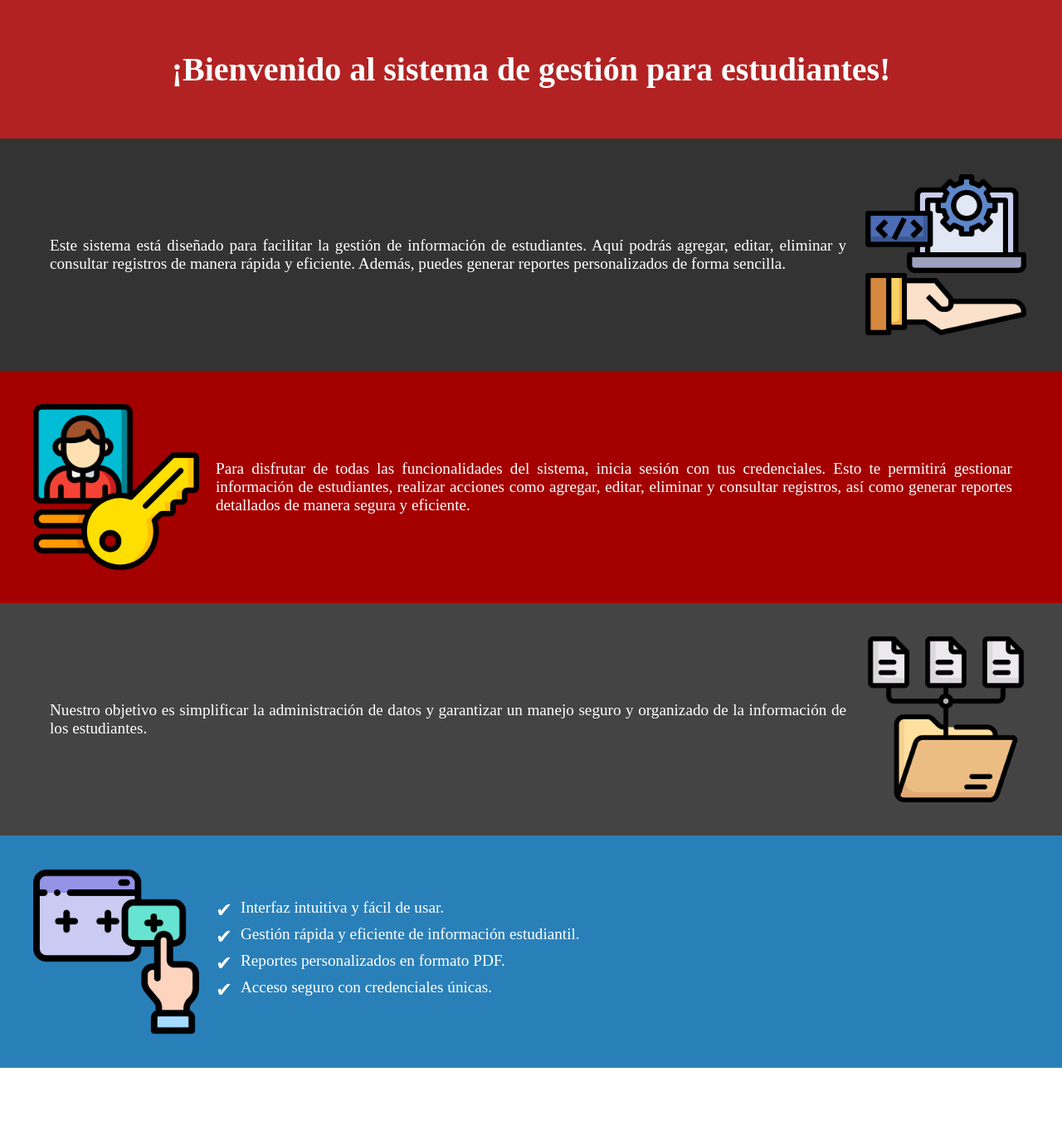
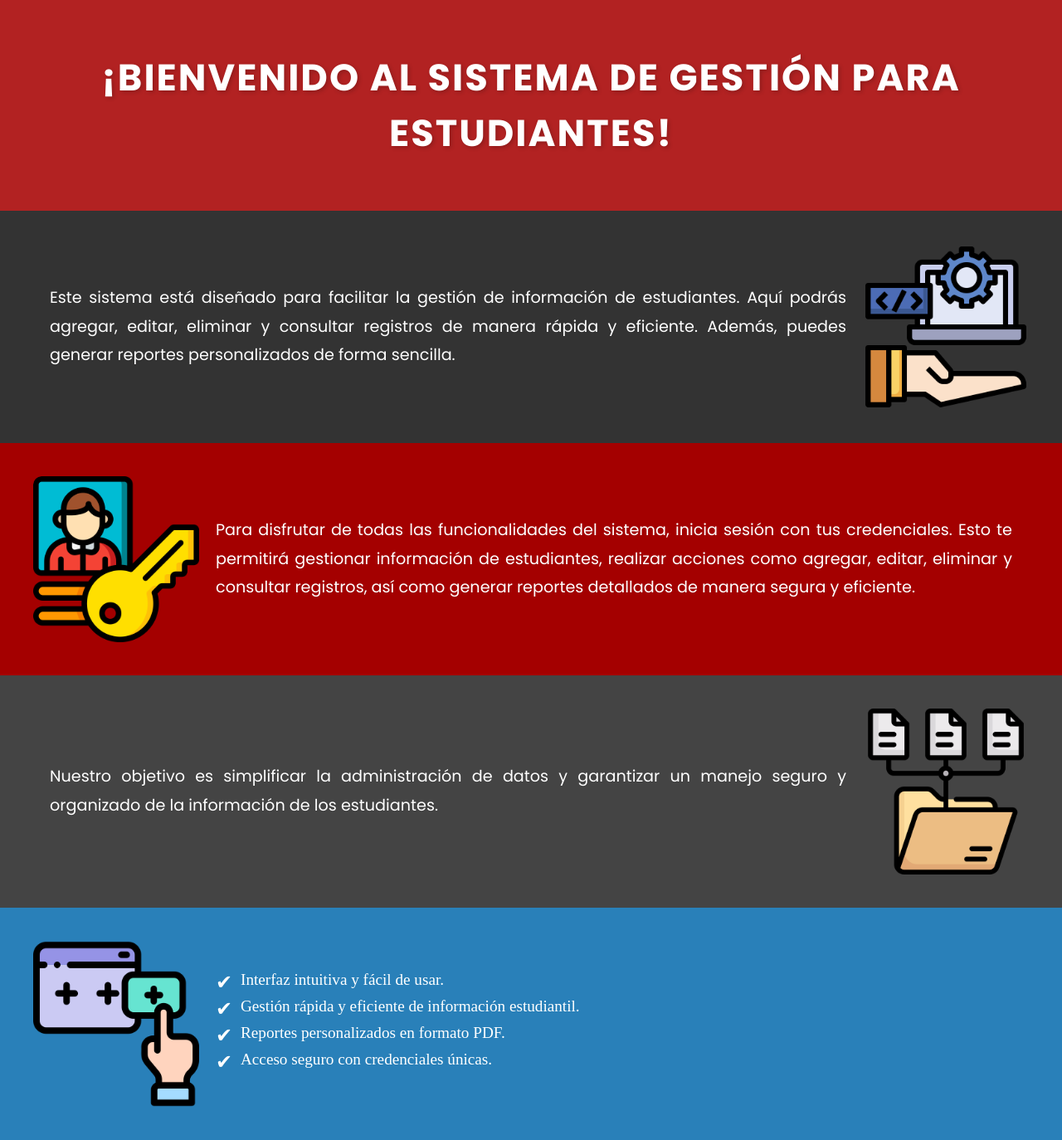
Before and after one commit to ArielParedesLozada/CompuVisual-P, a PHP site: page /Views/inicio.php in a window 1280 px wide. Shown: the whole page at 83% size. Run offline with PHP 8.4, Linux system fonts and the light colour scheme.

Commit message:
Se mejoro el diseño de la letra de Inicio.php.

```diff
--- a/Views/inicio.php
+++ b/Views/inicio.php
@@ -4,19 +4,22 @@
 <head>
     <meta charset="UTF-8">
     <meta name="viewport" content="width=device-width, initial-scale=1.0">
+    <link href="https://fonts.googleapis.com/css2?family=Poppins:wght@400;500;600;700&display=swap" rel="stylesheet">
     <link rel="stylesheet" href="css/inicio.css">
-    <title>Inicio</title>
+
 </head>
 
 <body>
     <section class="header">
-        <h1 class="titulo-principal">¡Bienvenido al sistema de gestión para estudiantes!</h1>
+        <h1>¡Bienvenido al sistema de gestión para estudiantes!</h1>
     </section>
 
     <section class="descripcion">
         <div class="contenido">
             <p>
-                Este sistema está diseñado para facilitar la gestión de información de estudiantes. Aquí podrás agregar, editar, eliminar y consultar registros de manera rápida y eficiente. Además, puedes generar reportes personalizados de forma sencilla.
+                Este sistema está diseñado para facilitar la gestión de información de estudiantes. Aquí podrás agregar,
+                editar, eliminar y consultar registros de manera rápida y eficiente. Además, puedes generar reportes
+                personalizados de forma sencilla.
             </p>
             <img src="img/descripcion.png" alt="Estudiantes gestionando información">
         </div>
@@ -26,7 +29,9 @@
         <div class="contenido">
             <img src="img/indicaciones.png" alt="Indicaciones del sistema">
             <p>
-                Para disfrutar de todas las funcionalidades del sistema, inicia sesión con tus credenciales. Esto te permitirá gestionar información de estudiantes, realizar acciones como agregar, editar, eliminar y consultar registros, así como generar reportes detallados de manera segura y eficiente.
+                Para disfrutar de todas las funcionalidades del sistema, inicia sesión con tus credenciales. Esto te
+                permitirá gestionar información de estudiantes, realizar acciones como agregar, editar, eliminar y
+                consultar registros, así como generar reportes detallados de manera segura y eficiente.
             </p>
         </div>
     </section>
@@ -34,7 +39,8 @@
     <section class="proposito">
         <div class="contenido">
             <p>
-                Nuestro objetivo es simplificar la administración de datos y garantizar un manejo seguro y organizado de la información de los estudiantes.
+                Nuestro objetivo es simplificar la administración de datos y garantizar un manejo seguro y organizado de
+                la información de los estudiantes.
             </p>
             <img src="img/proposito.png" alt="Propósito del sistema">
         </div>
--- a/css/inicio.css
+++ b/css/inicio.css
@@ -1,3 +1,4 @@
+/* Estilo Base */
 body,
 html {
     margin: 0;
@@ -22,12 +23,6 @@ section {
     margin: 0;
 }
 
-.titulo-principal {
-    font-size: 2.5rem;
-    margin: 0;
-    font-weight: bold;
-}
-
 .descripcion {
     background-color: #333333;
 }
@@ -42,6 +37,26 @@ section {
 
 .beneficios {
     background-color: #2980b9;
+}
+
+h1 {
+    font-family: 'Poppins', sans-serif;
+    font-size: 2.8rem;
+    font-weight: 700;
+    color: #ffffff;
+    text-transform: uppercase;
+    text-shadow: 2px 2px 5px rgba(0, 0, 0, 0.2);
+    letter-spacing: 2px;
+    margin: 0;
+}
+
+p {
+    font-family: 'Poppins', sans-serif;
+    font-size: 1.2rem;
+    line-height: 1.8;
+    text-align: justify;
+    color: #ffffff;
+    text-shadow: 0.5px 0.5px 1px rgba(0, 0, 0, 0.05);
 }
 
 .contenido {
@@ -62,11 +77,12 @@ section {
 .contenido ul {
     flex: 1;
     margin: 0 20px;
+    font-size: 1.2rem;
     color: #ffffff;
-    font-size: 1.2rem;
     text-align: justify;
 }
 
+/* Beneficios */
 .beneficios ul {
     list-style: none;
     padding: 0;
```
